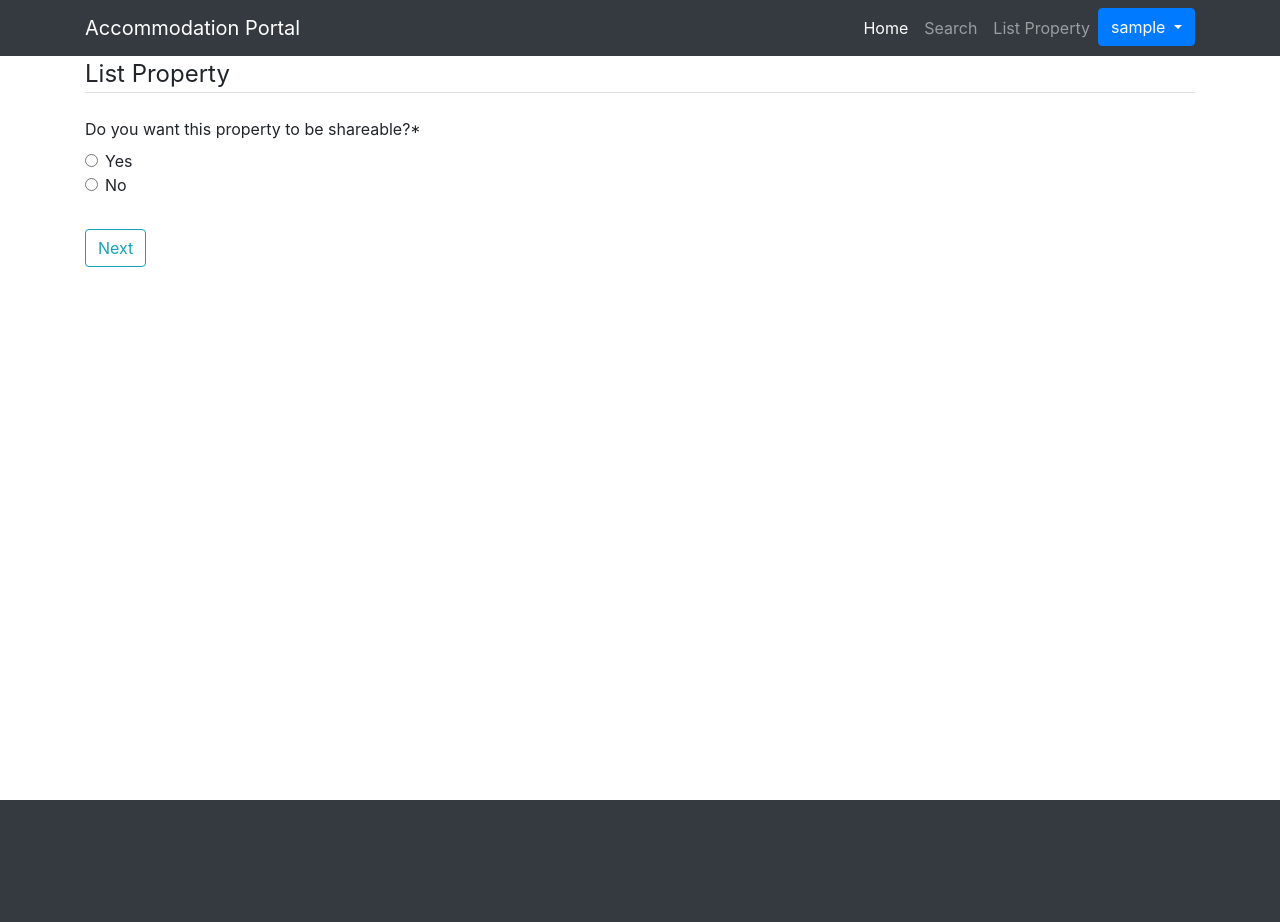
After one commit to Jackson-Luu/AccommodationWebsite, a Django app: page /selectpropertytype/ in a window 1280 px wide. The commit adds this page. Run offline with Django 3.2, Linux system fonts and the light colour scheme; the visitor is signed in with stand-in values (Sample User, id 1); some libraries are stand-ins or nearby versions.

Commit message:
added select property type when adding new properties

```diff
--- a/mysite/booking/forms.py
+++ b/mysite/booking/forms.py
@@ -46,3 +46,9 @@ class RoomCreationForm(forms.ModelForm):
     class Meta(forms.ModelForm):
         model = Room
         fields = ['num_guests','price','description']
+
+class SelectPropertyTypeForm(forms.Form):
+    CHOICES = [('True','Yes'),('False','No')]
+    shareable = forms.ChoiceField(widget=forms.RadioSelect, choices=CHOICES, required=True, label='Do you want this property to be shareable?')
+    # def __init__(self,*args,**kwargs):
+    #     super(SelectPropertyTypeForm,self).__init__(*args,**kwargs)
--- a/mysite/booking/views.py
+++ b/mysite/booking/views.py
@@ -59,7 +59,7 @@ def search_view(request, *args, **kwargs):
     return render(request, 'search.html', {})
 
 @login_required(login_url='/login')
-def add_property_view(request):
+def add_shareable_property_view(request):
     user = request.user
     if request.method == 'POST':
         form = PropertyCreationForm(request.POST)
@@ -143,3 +143,25 @@ def book_property_view(request, property_id):
         booking_form = BookingCreationForm(room_ids=room_ids)
 
     return render(request, 'property_booking.html', {'booking_form':booking_form})
+
+@login_required(login_url='/login')
+def select_property_type_view(request):
+
+    if request.method == 'POST':
+        selection_form = SelectPropertyTypeForm(request.POST)
+        if selection_form.is_valid():
+            selection = selection_form.cleaned_data['shareable']
+            print(selection)
+
+            if selection == 'True':
+                return redirect('add_shareable_property')
+            elif selection == 'False':
+                 print('selection is false')
+            return redirect('home')
+    else:
+        selection_form = SelectPropertyTypeForm()
+    # selection = selection_form.cleaned_data['shareable']
+    # print(selection)
+
+
+    return render(request, 'select_property_type.html', {'selection_form':selection_form})
--- a/mysite/mysite/urls.py
+++ b/mysite/mysite/urls.py
@@ -23,11 +23,12 @@ urlpatterns = [
 	path('', home_view, name='home'),
 	path('search/', search_view),
 	path('signup/', register_view),
-	path('addproperty/', add_property_view),
+	path('addshareableproperty/', add_shareable_property_view,name='add_shareable_property'),
     path('property/<int:property_id>/', property_view, name='property'),
 	path('', include('django.contrib.auth.urls')),
 	path('profile/', profile_view),
     path('bookproperty/<int:property_id>/', book_property_view, name='book_property'),
     path('addroom/<int:property_id>/', add_room_view, name='add_room'),
     path('profile/myproperties', user_properties_view, name='my_properties'),
+    path('selectpropertytype/',select_property_type_view, name='select_property_type'),
 ]
--- a/mysite/templates/layout.html
+++ b/mysite/templates/layout.html
@@ -66,7 +66,7 @@
                     </li>
                     {% if user.is_authenticated %}
                     <li class="nav-item">
-                        <a class="nav-link" href="/addproperty">List Property</a>
+                        <a class="nav-link" href="{% url 'select_property_type' %}">List Property</a>
                     </li>
                     <li class="nav-item">
                         <div class="dropdown">
--- /dev/null
+++ b/mysite/templates/select_property_type.html
@@ -0,0 +1,18 @@
+{% extends "layout.html" %}
+{% load crispy_forms_tags %}
+{% block content %}
+
+<div class="container">
+    <form method="POST">
+        {% csrf_token%}
+        <fieldset class="form-group">
+            <legend class="border-bottom mb-4">List Property</legend>
+            {{ selection_form|crispy }}
+        </fieldset>
+        <di class="form-group"v>
+            <button class="btn btn-outline-info" type="submit">Next</button>
+
+        </div>
+    </form>
+</div>
+{% endblock %}
```
Also changed, not shown: mysite/templates/user_bookings.html (added, +22 -0 lines).
